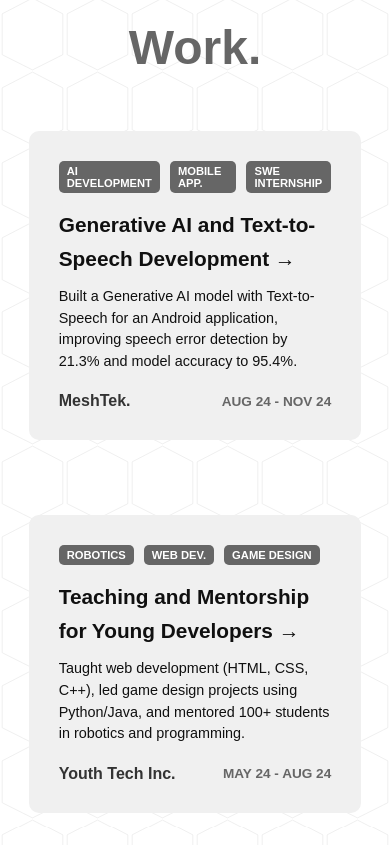
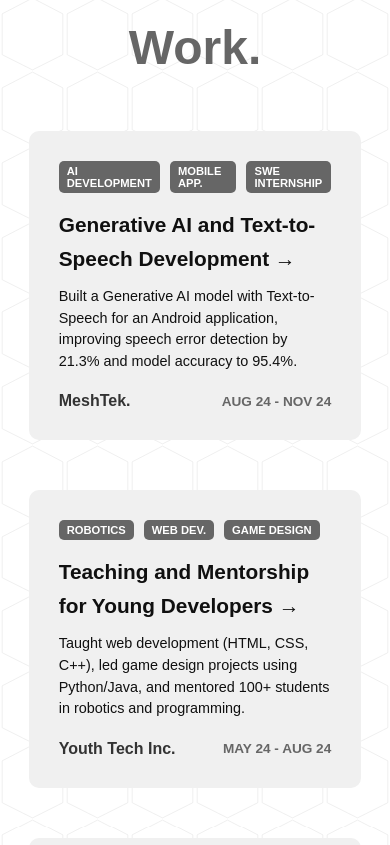
Before and after one commit to ChrisChang8/winter24-portfolio, a React (Create React App) app: page / in a window 390 px wide. Shown: the part 900-1745 px from the top of the page. Built offline with nearby package versions, Linux system fonts and the light colour scheme.

Commit message:
23rd commit

```diff
--- a/src/Pages/Home/Project.css
+++ b/src/Pages/Home/Project.css
@@ -144,7 +144,7 @@
 
     .projects-grid {
       grid-template-columns: 1fr; /* Single column layout */
-      gap: 20px; /* Reduce gap for small screens */
+      gap: 50px; /* Reduce gap for small screens */
     }
 
     .project-card {
@@ -174,3 +174,7 @@
       font-size: 0.8em; /* Adjust link font size */
     }
   }
+
+  @media screen and (max-width: 480px) {
+
+  }
--- a/src/Pages/Home/expTools.css
+++ b/src/Pages/Home/expTools.css
@@ -121,3 +121,9 @@
         padding: 4px 8px;
     }
 }
+
+@media screen and (max-width: 480px) {
+    .experience-cards {
+        gap: 50px;
+    }
+}
```
